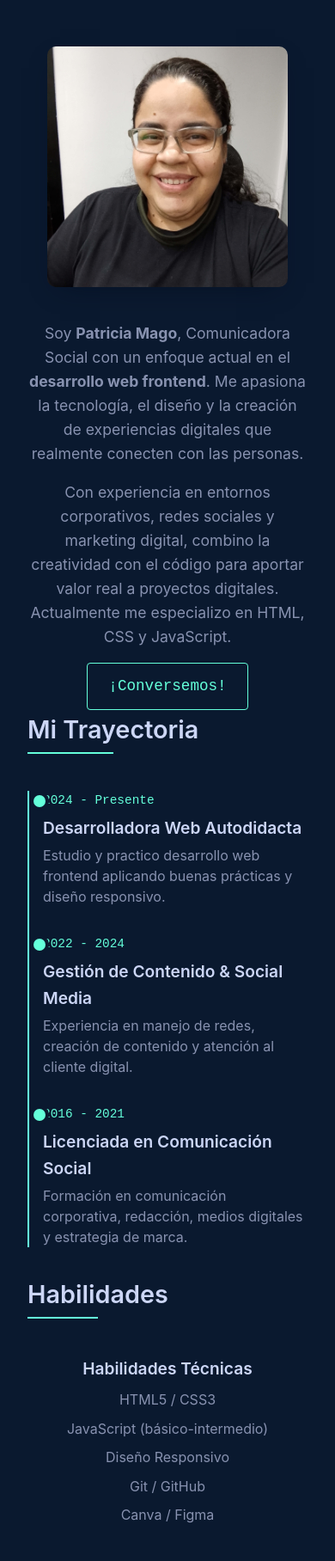
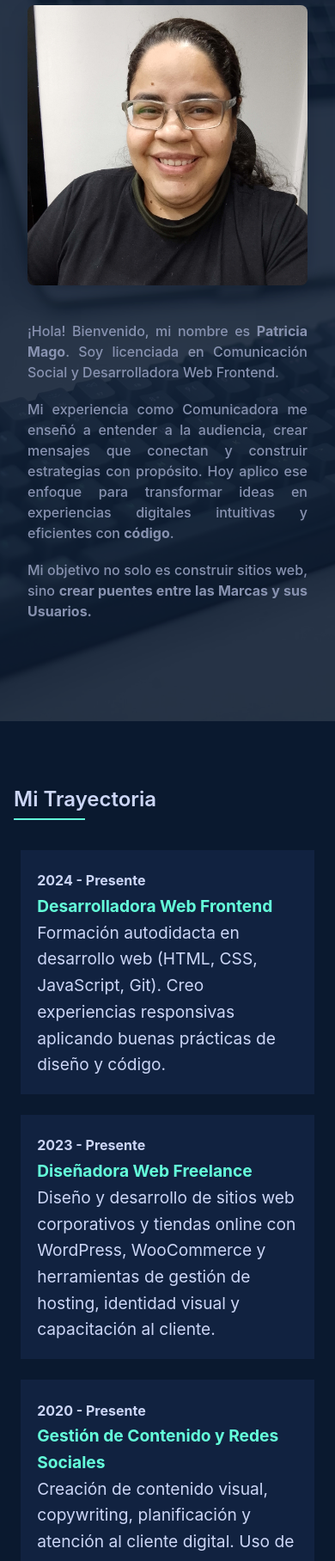
Before and after one commit to patriciamagodev/patriciaPortfolioBasico, a plain HTML site: page about.html in a window 390 px wide. Shown: the part 184-2000 px from the top of the page at 86% size. Drawn offline with nearby package versions, Linux system fonts and the light colour scheme.

Commit message:
Estilizando Responsive del About

```diff
--- a/about.html
+++ b/about.html
@@ -2,11 +2,11 @@
 <html lang="es">
 <head>
   <meta charset="UTF-8" />
-    <meta name="viewport" content="width=device-width, initial-scale=1.0"/>
-    <title>Sobre mí | Patricia Mago</title>
-    <link rel="icon" href="./assets/Foto-Perfil-Patricia-Mago.jpg" type="image/x-icon">
+  <meta name="viewport" content="width=device-width, initial-scale=1.0" />
+  <title>Conóceme | Patricia Mago</title>
+  <link rel="icon" href="./assets/Foto-Perfil-Patricia-Mago.jpg" type="image/x-icon" />
   <link rel="stylesheet" href="./css/styles.css" />
-    <link href="https://unpkg.com/boxicons@2.1.4/css/boxicons.min.css" rel="stylesheet"/>
+  <link href="https://unpkg.com/boxicons@2.1.4/css/boxicons.min.css" rel="stylesheet" />
 </head>
 <body>
   <header class="main-header">
@@ -18,67 +18,77 @@
         <li><a href="./index.html#portfolio">Portafolio</a></li>
         <li><a href="./index.html#contact">Contacto</a></li>
       </ul>
-        <div class="hamburger">
-            <div class="line"></div>
-            <div class="line"></div>
-            <div class="line"></div>
-        </div>
+      <button class="hamburger" aria-label="Menú móvil">
+        <span class="line"></span>
+        <span class="line"></span>
+        <span class="line"></span>
+      </button>
     </nav>
   </header>
 
   <main>
-        <!-- Acerca de mí -->
-        <section class="container" style="margin-top: 8rem">
-        <h2>Sobre mí</h2>
+    <section id="about">
+        <div class="container">
+            <h2 class="section-title">Sobre Mí</h2>
             <div class="about-grid">
                 <div class="about-image">
-            <img src="./assets/Foto-Perfil-Patricia-Mago.jpg" alt="Patricia Mago" />
+                    <img src="./assets/Foto-Perfil-Patricia-Mago.jpg" alt="Patricia Mago" loading="lazy" />
                 </div>
                 <div class="about-text">
-            <p>Soy <strong>Patricia Mago</strong>, Comunicadora Social con un enfoque actual en el <strong>desarrollo web frontend</strong>. Me apasiona la tecnología, el diseño y la creación de experiencias digitales que realmente conecten con las personas. </p>
-            <p>Con experiencia en entornos corporativos, redes sociales y marketing digital, combino la creatividad con el código para aportar valor real a proyectos digitales. Actualmente me especializo en HTML, CSS y JavaScript.</p>
-            <a href="./index.html#contact" class="btn">¡Conversemos!</a>
-            </div>
-        </div>
-        </section>
-
-        <!-- Línea de tiempo -->
-        <section class="container">
-        <h2>Mi Trayectoria</h2>
-        <div class="timeline">
-            <div class="timeline-item">
-            <span class="timeline-year">2024 - Presente</span>
-            <div class="timeline-content">
-                <h3>Desarrolladora Web Autodidacta</h3>
-                <p>Estudio y practico desarrollo web frontend aplicando buenas prácticas y diseño responsivo.</p>
-            </div>
-            </div>
-            <div class="timeline-item">
-            <span class="timeline-year">2022 - 2024</span>
-            <div class="timeline-content">
-                <h3>Gestión de Contenido & Social Media</h3>
-                <p>Experiencia en manejo de redes, creación de contenido y atención al cliente digital.</p>
-            </div>
-            </div>
-            <div class="timeline-item">
-            <span class="timeline-year">2016 - 2021</span>
-            <div class="timeline-content">
-                <h3>Licenciada en Comunicación Social</h3>
-                <p>Formación en comunicación corporativa, redacción, medios digitales y estrategia de marca.</p>
+                    <p>¡Hola! Bienvenido, mi nombre es <strong>Patricia Mago</strong>. Soy licenciada en Comunicación Social y Desarrolladora Web Frontend.</p>
+                    <p>Mi experiencia como Comunicadora me enseñó a entender a la audiencia, crear mensajes que conectan y construir estrategias con propósito. Hoy aplico ese enfoque para transformar ideas en experiencias digitales intuitivas y eficientes con <strong>código</strong>.</p>
+                    <p>Mi objetivo no solo es construir sitios web, sino <strong>crear puentes entre las Marcas y sus Usuarios.</strong></p>
                 </div>
             </div>
         </div>
     </section>
 
-        <!-- Habilidades -->
-        <section class="container">
-        <h2>Habilidades</h2>
+    <section id="trayectoria" class="container">
+        <h2 class="section-title">Mi Trayectoria</h2>
+        <div class="timeline">
+            <div class="timeline-item">
+                <div class="timeline-content">
+                    <span class="timeline-year">2024 - Presente</span>
+                    <h3>Desarrolladora Web Frontend</h3>
+                    <p>Formación autodidacta en desarrollo web (HTML, CSS, JavaScript, Git). Creo experiencias responsivas aplicando buenas prácticas de diseño y código.</p>
+                </div>
+            </div>
+
+            <div class="timeline-item">
+                <div class="timeline-content">
+                    <span class="timeline-year">2023 - Presente</span>
+                    <h3>Diseñadora Web Freelance</h3>
+                    <p>Diseño y desarrollo de sitios web corporativos y tiendas online con WordPress, WooCommerce y herramientas de gestión de hosting, identidad visual y capacitación al cliente.</p>
+                </div>
+            </div>
+
+            <div class="timeline-item">
+                <div class="timeline-content">
+                    <span class="timeline-year">2020 - Presente</span>
+                    <h3>Gestión de Contenido y Redes Sociales</h3>
+                    <p>Creación de contenido visual, copywriting, planificación y atención al cliente digital. Uso de herramientas como Canva, CapCut, Notion y Google Sheets.</p>
+                </div>
+            </div>
+
+            <div class="timeline-item">
+                <div class="timeline-content">
+                    <span class="timeline-year">2016</span>
+                    <h3>Licenciatura en Comunicación Social</h3>
+                    <p>Formación en estrategias comunicacionales, identidad de marca, medios digitales y gestión de crisis en organizaciones.</p>
+                </div>
+            </div>
+        </div>
+    </section>
+
+
+    <section id="skills" class="container">
+        <h2 class="section-title">Habilidades</h2>
         <div class="skills-grid">
             <div class="skill-category">
             <h3>Habilidades Técnicas</h3>
             <ul>
                 <li>HTML5 / CSS3</li>
-                <li>JavaScript (básico-intermedio)</li>
+                <li>JavaScript (básico)</li>
                 <li>Diseño Responsivo</li>
                 <li>Git / GitHub</li>
                 <li>Canva / Figma</li>
@@ -96,14 +106,27 @@
             </div>
         </div>
     </section>
+
+    <section id="cta-contact" class="cta-container">
+        <div class="cta-banner">
+            <p>Si quieres transformar tus ideas <br> en una Experiencia Web que Conecte con tu audiencia</p>
+            <a href="./index.html#contact" class="btn">¡Hablemos!</a>
+        </div>
+    </section>
 </main>
 
 <footer class="main-footer">
     <div class="container">
         <div class="social-links">
-            <a href="https://github.com/patriciamagodev" target="_blank" aria-label="GitHub"><i class='bx bxl-github'></i></a>
-            <a href="https://www.linkedin.com/in/patriciamago/" target="_blank" aria-label="LinkedIn"><i class='bx bxl-linkedin-square'></i></a>
-            <a href="https://www.instagram.com/patriciamdev/" target="_blank" aria-label="Instagram"><i class='bx bxl-instagram'></i></a>
+            <a href="https://github.com/patriciamagodev" target="_blank" rel="noopener noreferrer" aria-label="GitHub">
+            <i class='bx bxl-github'></i>
+            </a>
+            <a href="https://www.linkedin.com/in/patriciamago/" target="_blank" rel="noopener noreferrer" aria-label="LinkedIn">
+            <i class='bx bxl-linkedin-square'></i>
+            </a>
+            <a href="https://www.instagram.com/patriciamdev/" target="_blank" rel="noopener noreferrer" aria-label="Instagram">
+            <i class='bx bxl-instagram'></i>
+            </a>
         </div>
         <p>Creado por Patricia Mago &copy; 2025</p>
     </div>
--- a/css/styles.css
+++ b/css/styles.css
@@ -25,6 +25,7 @@ body {
   background-color: var(--color-primario);
   color: var(--color-texto-principal);
   line-height: 1.6;
+  font-size: 1.2rem;
 }
 
 /* ========== UTILIDADES ========== */
@@ -458,6 +459,7 @@ section.visible {
   margin: 0 0.5rem;
   font-size: 2.5rem;
   transition: color 0.3s ease;
+  text-decoration: none;
 }
 
 .main-footer .social-links a:hover {
@@ -544,140 +546,311 @@ section.visible {
   }
 }
 
-/* ========== SOBRE MÍ ========== */
+
+/* ========== ABOUT SECTION ========== */
+#about {
+  position: relative;
+  width: 100%;
+  padding: 6rem 0;
+  z-index: 1;
+  overflow: hidden;
+  isolation: isolate;
+}
+#about::before {
+  content: '';
+  position: absolute;
+  inset: 0;
+  background-image: url('../assets/jainath-ponnala-JhRCdTfRy8g-unsplash.jpg');
+  background-size: cover;
+  background-position: center;
+  opacity: 0.15;
+  z-index: -1;
+}
 .about-grid {
-  display: flex;
-  flex-wrap: wrap;
+  display: grid;
+  grid-template-columns: repeat(auto-fit, minmax(320px, 1fr));
   gap: 2rem;
   align-items: center;
-  justify-content: center;
-  margin-top: 3rem;
+  justify-items: center;
+  margin-top: 2.5rem;
+  padding: 0rem 4rem;
+}
+.about-image img {
+  width: 100%;
+  max-width: 385px;
+  border-radius: 8px;
+  object-fit: cover;
+  box-shadow: 0 10px 30px -15px rgba(2, 12, 27, 0.7);
+}
+.about-text p {
+  color: var(--color-texto-secundario);
+  margin-bottom: 1.2rem;
+  font-size: 1.2rem;
+  font-weight: 500;
+  text-align: left;
+  line-height: 1.5;
 }
 
-.about-image img {
-  width: 280px;
-  max-width: 100%;
-  border-radius: 10px;
-  box-shadow: 0 10px 30px -15px rgba(2,12,27,0.7);
+
+/* ========== TIMELINE / TRAYECTORIA ========== */
+#trayectoria {
+  margin: 4.5rem auto;
+}
+.timeline .timeline-item{
+  margin: 3rem 4rem;
+  padding: 2rem;
+  background-color: var(--color-secundario);
+}
+.timeline-content .timeline-year {
+  font-size: 1.1rem;
+  font-weight: bold;
+  color: var(--color-texto-principal);
+}
+.timeline-content h3 {
+  font-size: 1.5rem;
+  font-weight: bold;
+  color: var(--color-acento);
+
 }
 
-.about-text {
-  flex: 1 1 300px;
-  font-size: 1.1rem;
-  color: var(--color-texto-secundario);
-  line-height: 1.6;
-  display: flex;
-  flex-direction: column;
-  gap: 1rem;
+
+/* ========== SKILLS / HABILIDADES ========== */
+#skills {
+  margin: 5rem auto;
+}
+.skills-grid {
+  display: grid;
+  grid-template-columns: repeat(auto-fit, minmax(260px, 1fr));
+  margin: 3rem 4rem;
+  padding: 3rem 0rem;
+  align-items: center;
+  justify-items: center;
+  background-color: var(--color-secundario);
 }
 
-/* ========== LÍNEA DE TIEMPO ========== */
-.timeline {
-  border-left: 2px solid var(--color-acento);
-  margin-top: 2rem;
-  padding-left: 1.5rem;
+.skill-category h3 {
+  font-size: 1.5rem;
+  color: var(--color-acento);
+  margin-bottom: 1rem;
+  font-family: var(--fuente-principal);
+}
+.skill-category ul {
+  list-style: none;
+  padding-left: 0;
+}
+.skill-category li {
+  margin-bottom: 0.75rem;
+  color: var(--color-texto-secundario);
+  font-weight: 500;
+  padding-left: 1.2rem;
   position: relative;
 }
-
-.timeline-item {
-  position: relative;
-  margin-bottom: 2rem;
+.skill-category li::before {
+  content: "▹";
+  position: absolute;
+  left: 0;
+  color: var(--color-acento);
+  font-size: 1rem;
+  line-height: 1;
 }
 
-.timeline-item::before {
-  content: '';
-  position: absolute;
-  left: -11px;
-  top: 5px;
-  width: 14px;
-  height: 14px;
-  background-color: var(--color-acento);
-  border-radius: 50%;
-  box-shadow: 0 0 0 4px var(--color-primario);
+
+/* ========== CTA FINAL ========== */
+.cta-container {
+  text-align: center;
+  background-color: var(--color-secundario);
+  padding: 5rem 2rem;
+  margin: 5rem 0rem;
+  border-radius: 8px;
+  box-shadow: 0 10px 30px -15px rgba(2, 12, 27, 0.7);
 }
 
-.timeline-year {
-  font-family: var(--fuente-principal);
-  font-size: 0.9rem;
-  color: var(--color-acento);
-  margin-bottom: 0.3rem;
+.cta-banner p {
+  font-size: 1.3rem;
+  margin: 2rem auto;
+  color: var(--color-texto-secundario);
+  max-width: 700px;
+  font-weight: 500;
+}
+
+
+/* ========== TABLET ========== */
+@media (max-width: 768px) {
+  .container {
+    padding: 0 1.5rem;
+  }
+
+  section {
+    padding: 4rem 0;
+  }
+
+  h2 {
+    font-size: 1.8rem;
+  }
+
+  .navbar .nav-links {
+    position: fixed;
+    top: 0;
+    right: -100%;
+    width: 70%;
+    max-width: 300px;
+    height: 100vh;
+    background-color: var(--color-secundario);
+    flex-direction: column;
+    justify-content: center;
+    align-items: center;
+    transition: right 0.4s ease-in-out;
+    box-shadow: -10px 0 30px -15px rgba(2,12,27,0.7);
+  }
+
+  .navbar .nav-links.active {
+    right: 0;
+  }
+
+  .navbar .nav-links li {
+    margin: 2rem 0;
+  }
+
+  .hamburger {
     display: block;
   }
 
-.timeline-content h3 {
-  margin-bottom: 0.3rem;
-  font-size: 1.2rem;
-  color: var(--color-texto-principal);
+  .about-grid {
+    padding: 0 1.5rem;
   }
 
-.timeline-content p {
-  color: var(--color-texto-secundario);
-  font-size: 1rem;
-  line-height: 1.5;
+  .timeline .timeline-item {
+    margin: 2rem 1rem;
+    padding: 1.5rem;
   }
 
-/* ========== HABILIDADES ========== */
   .skills-grid {
-  display: flex;
-  flex-wrap: wrap;
-  gap: 2rem;
-  margin-top: 2rem;
-  justify-content: center;
+    margin: 2rem 1.5rem;
+    padding: 2rem 0;
   }
 
-.skill-category {
-  flex: 1 1 280px;
+  .cta-container {
+    margin: 4rem 1rem;
+    padding: 4rem 1.5rem;
   }
 
-.skill-category h3 {
-  margin-bottom: 0.5rem;
-  color: var(--color-texto-principal);
+  .cta-banner p {
+    font-size: 1.1rem;
+  }
+
+  .about-text p {
+    font-size: 1.05rem;
+  }
+
+  .card-front h3 {
     font-size: 1.2rem;
     text-align: center;
   }
 
-.skill-category ul {
-  list-style: none;
-  padding-left: 0;
+  .card-front p {
+    font-size: 1rem;
+    line-height: 1.5rem;
+  }
+
+  .hero-content h1 {
+    font-size: 2.2rem;
+  }
+
+  .hero-content .subtitle {
+    font-size: 1.6rem;
+  }
+
+  .hero-content p {
+    font-size: 1rem;
+    line-height: 1.6;
+  }
+}
+
+
+/* ========== MOBILE ========== */
+@media (max-width: 480px) {
+  .container {
+    padding: 0 1rem;
+  }
+
+  h2 {
+    font-size: 1.5rem;
+  }
+
+  .navbar .logo {
+    font-size: 1.2rem;
+  }
+
+  .timeline .timeline-item {
+    margin: 1.5rem 0.5rem;
+    padding: 1.2rem;
+  }
+
+  .timeline-content h3 {
+    font-size: 1.2rem;
+  }
+
+  .timeline-content .timeline-year {
+    font-size: 1rem;
+  }
+
+  .skills-grid {
+    grid-template-columns: 1fr;
+    margin: 2rem 1rem;
+  }
+
+  .skill-category h3 {
+    font-size: 1.3rem;
     text-align: center;
   }
 
   .skill-category li {
-  margin-bottom: 0.5rem;
-  color: var(--color-texto-secundario);
     font-size: 1rem;
   }
 
-/* ========== RESPONSIVE PARA SOBRE MÍ ========== */
-@media (max-width: 768px) {
   .about-grid {
-    flex-direction: column;
-    text-align: center;
+    grid-template-columns: 1fr;
+    padding: 0 1rem;
   }
 
-  .about-text {
-    align-items: center;
+  .about-image img {
+    max-width: 100%;
+    height: auto;
   }
 
-  .timeline {
-    padding-left: 1rem;
+  .about-text p {
+    font-size: 1rem;
+    text-align: justify;
   }
 
-  .timeline-content h3,
-  .timeline-content p {
-    text-align: left;
+  .cta-banner p {
+    font-size: 1rem;
+    margin: 1.5rem auto;
   }
 
-  .skills-grid {
-    flex-direction: column;
-    align-items: center;
+  .btn {
+    font-size: 1rem;
+    padding: 0.6rem 1.2rem;
   }
 
-  .skill-category h3 {
-    text-align: center;
+  .main-footer p {
+    font-size: 0.7rem;
   }
 
-  .skill-category ul {
-    padding: 0;
+  .main-footer .social-links a {
+    font-size: 2rem;
+  }
+
+  .portfolio-grid {
+    grid-template-columns: 1fr;
+    gap: 1.5rem;
+  }
+
+  .portfolio-content h3 {
+    font-size: 1.1rem;
+  }
+
+  .portfolio-content p {
+    font-size: 1rem;
   }
 }
```
Also changed, not shown: assets/heroAboutMeUnplash.webp (added), assets/jainath-ponnala-JhRCdTfRy8g-unsplash.jpg (added). Lines whose indentation alone changed are shown as unchanged.
